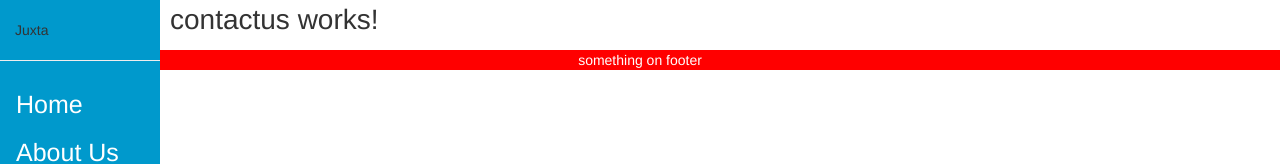
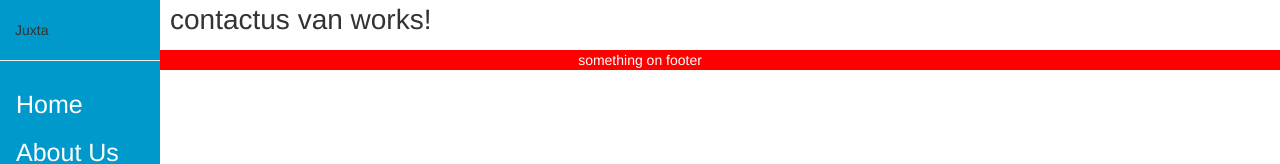
Before and after one commit to Prathu215/Juxta-UI, an Angular app: page /contact in a window 1280 px wide. Shown: the top 164 px of the page. Built offline with nearby package versions, Linux system fonts and the light colour scheme.

Commit message:
Changed Contact form

```diff
--- a/src/app/contactus/contactus.component.html
+++ b/src/app/contactus/contactus.component.html
@@ -1,3 +1,3 @@
 <p>
-  contactus works!
+  contactus van works!
 </p>
```
